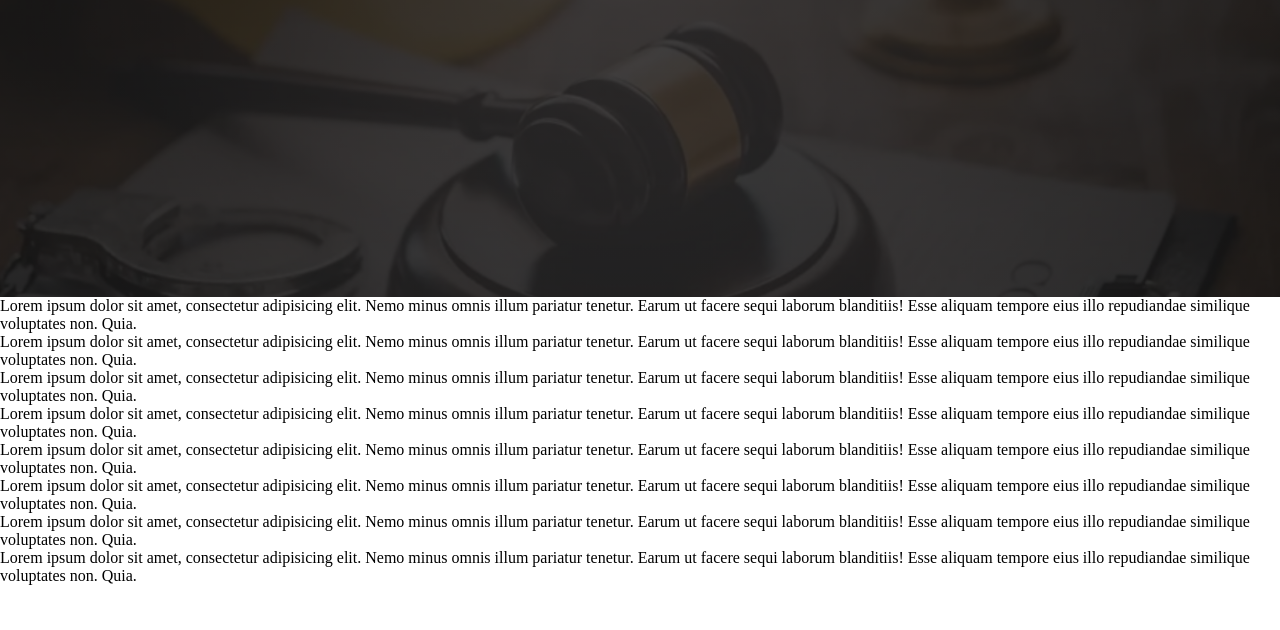
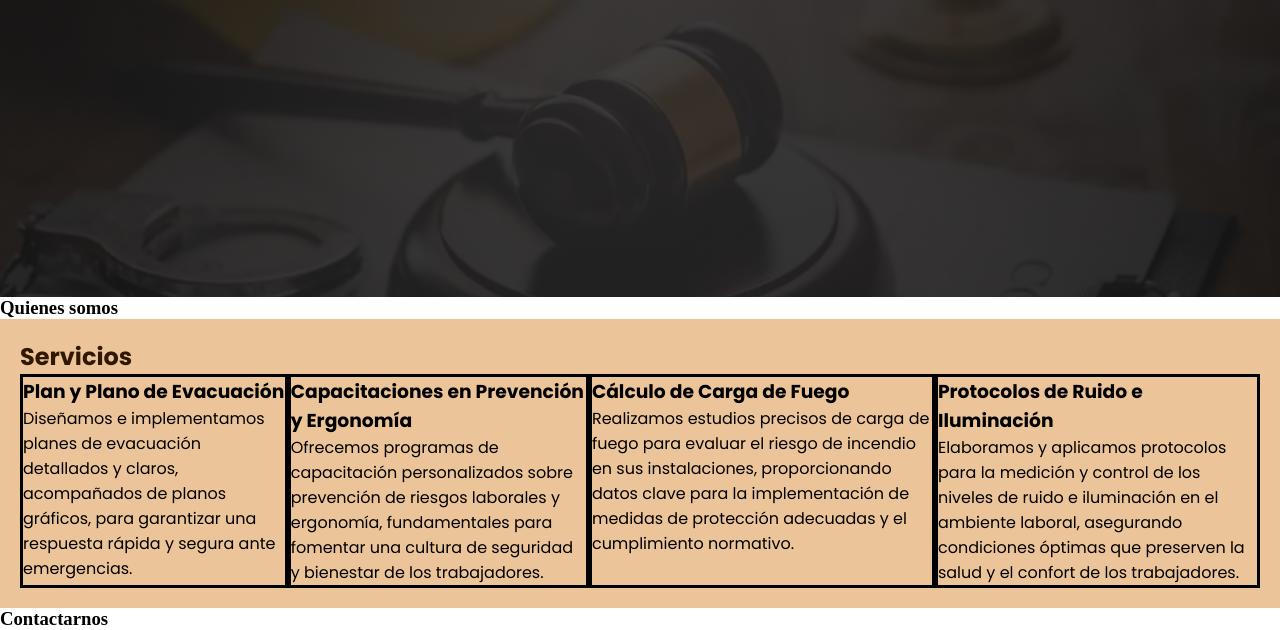
Before and after one commit to rodrigoruiz2511/LVS-Prevencion, a plain HTML site: page index.html in a window 1280 px wide. Shown: the part 503-1133 px from the top of the page. Before the commit the page ends 1088 px from the top, so only its background shows below. Drawn offline with Linux system fonts and the light colour scheme.

Commit message:
agregar primera parte de servicios

```diff
--- a/Estilos/Main.css
+++ b/Estilos/Main.css
@@ -83,3 +83,23 @@ nav {
   height: 9em;
   width: 17em;
 }
+/*------------------Servicios-----------*/
+#servicios {
+  padding: 20px;
+  background: #ecc49a;
+}
+#servicios h2 {
+  color: rgb(49, 24, 1);
+  font-family: "Poppins", sans-serif;
+  font-weight: 50em;
+}
+#contenido {
+  display: flex; /* Equivalente a flex */
+  flex-direction: row;
+}
+
+.tarjeta {
+  border: black 3px solid;
+  font-family: "Poppins", sans-serif;
+  list-style: none;
+}
--- a/index.html
+++ b/index.html
@@ -32,34 +32,33 @@
       </header>
     <main></main>
     <div id="Quienes somos">
-      <p>
-        Lorem ipsum dolor sit amet, consectetur adipisicing elit. Nemo minus omnis illum pariatur tenetur. Earum ut facere sequi laborum blanditiis! Esse aliquam tempore eius illo repudiandae similique voluptates non. Quia.
-      </p>
+      <h3>Quienes somos</h3>
     </div>
-    <div id="Servicios">
-      <p>
-        Lorem ipsum dolor sit amet, consectetur adipisicing elit. Nemo minus omnis illum pariatur tenetur. Earum ut facere sequi laborum blanditiis! Esse aliquam tempore eius illo repudiandae similique voluptates non. Quia.
-      </p>
+    <div id="servicios">
+      <h2>Servicios</h2>
+      <div class="carrusel">
+        <ul id="contenido">
+          <li class="tarjeta" id="evacuación">
+            <h3>Plan y Plano de Evacuación</h3>
+            <p>Diseñamos e implementamos planes de evacuación detallados y claros, acompañados de planos gráficos, para garantizar una respuesta rápida y segura ante emergencias.</p>
+          </li>
+          <li class="tarjeta" id="capacitacion">
+            <h3>Capacitaciones en Prevención y Ergonomía</h3>
+            <p>Ofrecemos programas de capacitación personalizados sobre prevención de riesgos laborales y ergonomía, fundamentales para fomentar una cultura de seguridad y bienestar de los trabajadores.</p>
+          </li>
+          <li class="tarjeta" id="fuego" >
+            <h3>Cálculo de Carga de Fuego</h3>
+            <p>Realizamos estudios precisos de carga de fuego para evaluar el riesgo de incendio en sus instalaciones, proporcionando datos clave para la implementación de medidas de protección adecuadas y el cumplimiento normativo.</p>
+          </li>
+           <li class="tarjeta" id="ruido">
+            <h3>Protocolos de Ruido e Iluminación</h3>
+            <p>Elaboramos y aplicamos protocolos para la medición y control de los niveles de ruido e iluminación en el ambiente laboral, asegurando condiciones óptimas que preserven la salud y el confort de los trabajadores.</p>
+          </li>
+        </ul>
+     </div>
     </div>
     <div id="Contactarnos">
-      <p>
-        Lorem ipsum dolor sit amet, consectetur adipisicing elit. Nemo minus omnis illum pariatur tenetur. Earum ut facere sequi laborum blanditiis! Esse aliquam tempore eius illo repudiandae similique voluptates non. Quia.
-      </p>
-      <p>
-        Lorem ipsum dolor sit amet, consectetur adipisicing elit. Nemo minus omnis illum pariatur tenetur. Earum ut facere sequi laborum blanditiis! Esse aliquam tempore eius illo repudiandae similique voluptates non. Quia.
-      </p>
-      <p>
-        Lorem ipsum dolor sit amet, consectetur adipisicing elit. Nemo minus omnis illum pariatur tenetur. Earum ut facere sequi laborum blanditiis! Esse aliquam tempore eius illo repudiandae similique voluptates non. Quia.
-      </p>
-      <p>
-        Lorem ipsum dolor sit amet, consectetur adipisicing elit. Nemo minus omnis illum pariatur tenetur. Earum ut facere sequi laborum blanditiis! Esse aliquam tempore eius illo repudiandae similique voluptates non. Quia.
-      </p>
-      <p>
-        Lorem ipsum dolor sit amet, consectetur adipisicing elit. Nemo minus omnis illum pariatur tenetur. Earum ut facere sequi laborum blanditiis! Esse aliquam tempore eius illo repudiandae similique voluptates non. Quia.
-      </p>
-      <p>
-        Lorem ipsum dolor sit amet, consectetur adipisicing elit. Nemo minus omnis illum pariatur tenetur. Earum ut facere sequi laborum blanditiis! Esse aliquam tempore eius illo repudiandae similique voluptates non. Quia.
-      </p>
+      <h3>Contactarnos</h3>
     </div>
   </body>
 </html>
```
